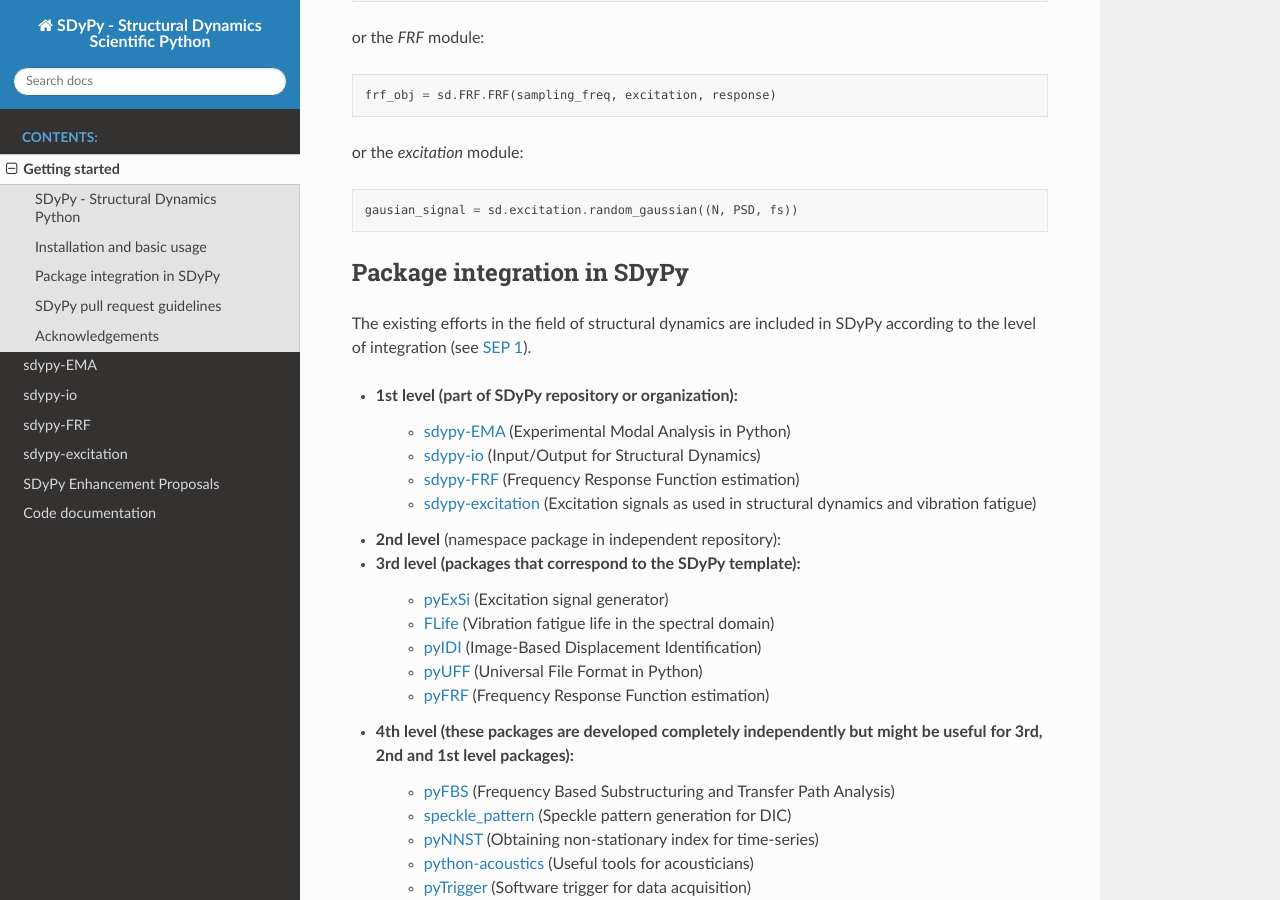
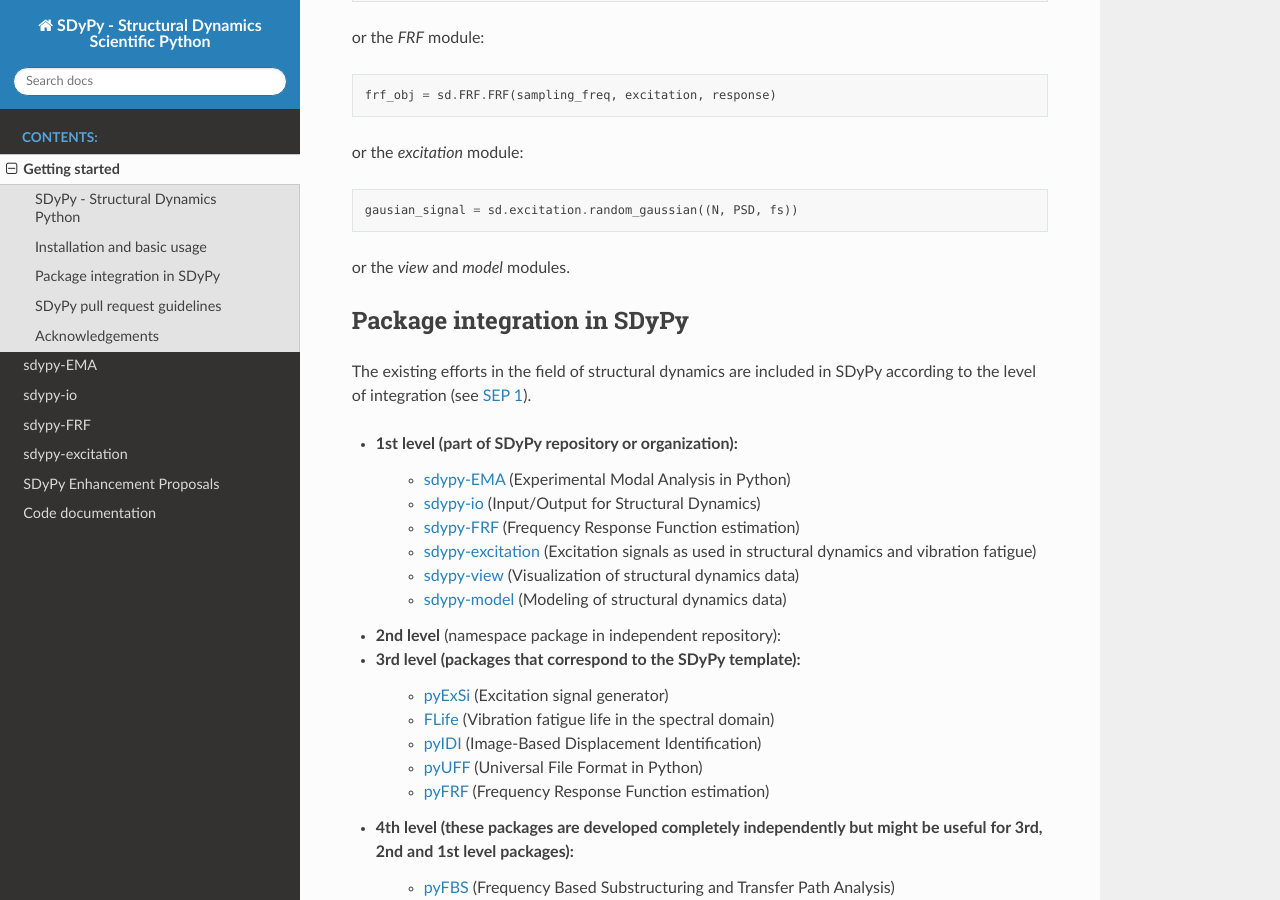
Before and after one commit to sdypy/sdypy, a Sphinx documentation site: the page built from docs/source/getting_started.rst, in a window 1280 px wide and 900 px high, scrolled down 1137 px. Built offline with Sphinx 7.4.7 and the Read the Docs theme 3.1.0, drawn with Linux system fonts in a browser that asks for light colours; pages that are not in the unit, such as notebooks, are missing from menus.

Commit message:
prep for 0.5.0, added sdypy-model and sdypy-view

```diff
--- a/README.rst
+++ b/README.rst
@@ -59,6 +59,8 @@ or the `excitation` module:
 
     gausian_signal = sd.excitation.random_gaussian((N, PSD, fs))
 
+or the `view` and `model` modules.
+
 
 Package integration in SDyPy
 ----------------------------
@@ -71,6 +73,8 @@ the level of integration (see `SEP 1 <https://github.com/sdypy/sdypy/blob/main/d
    - `sdypy-io <https://github.com/sdypy/sdypy-io>`_ (Input/Output for Structural Dynamics)
    - `sdypy-FRF <https://github.com/sdypy/sdypy-FRF>`_ (Frequency Response Function estimation)
    - `sdypy-excitation <https://github.com/sdypy/sdypy-excitation>`_ (Excitation signals as used in structural dynamics and vibration fatigue)
+   - `sdypy-view <https://github.com/sdypy/sdypy-view>`_ (Visualization of structural dynamics data)
+   - `sdypy-model <https://github.com/sdypy/sdypy-model>`_ (Modeling of structural dynamics data)
 
 - **2nd level** (namespace package in independent repository):
 
--- a/docs/source/conf.py
+++ b/docs/source/conf.py
@@ -25,9 +25,9 @@ copyright = '2020, SDyPy Consortium'
 author = 'Janko Slavič, Domen Gorjup, Klemen Zaletelj, Tomaž Bregar'
 
 # The short X.Y version
-version = ''
+version = '0.5'
 # The full version, including alpha/beta/rc tags
-release = '0.1.0'
+release = '0.5.0'
 
 
 # -- General configuration ---------------------------------------------------
--- a/pyproject.toml
+++ b/pyproject.toml
@@ -4,7 +4,7 @@ build-backend = "hatchling.build"
 
 [project]
 name = "sdypy"
-version = "0.4.1"
+version = "0.5.0"
 authors = [{name = "Janko Slavič et al.", email = "janko.slavic@fs.uni-lj.si"}]
 maintainers = [{name = "Janko Slavič et al.", email = "janko.slavic@fs.uni-lj.si"}]
 license = "MIT"
@@ -13,10 +13,12 @@ readme = "README.rst"
 keywords = ["Python", "Structural Dynamics"]
 requires-python = ">=3.10"
 dependencies = [
-	"sdypy-EMA",
+    "sdypy-EMA",
     "sdypy-io",
     "sdypy-FRF",
     "sdypy-excitation",
+    "sdypy-view",
+    "sdypy-model",
 ]
 classifiers = [
     'Development Status :: 5 - Production/Stable',
--- a/sdypy/__init__.py
+++ b/sdypy/__init__.py
@@ -1,7 +1,9 @@
-__version__ = "0.4.1"
+__version__ = "0.5.0"
 __path__ = __import__('pkgutil').extend_path(__path__, __name__)
 
 from sdypy import EMA
 from sdypy import io
 from sdypy import FRF
 from sdypy import excitation
+from sdypy import model
+from sdypy import view
```
